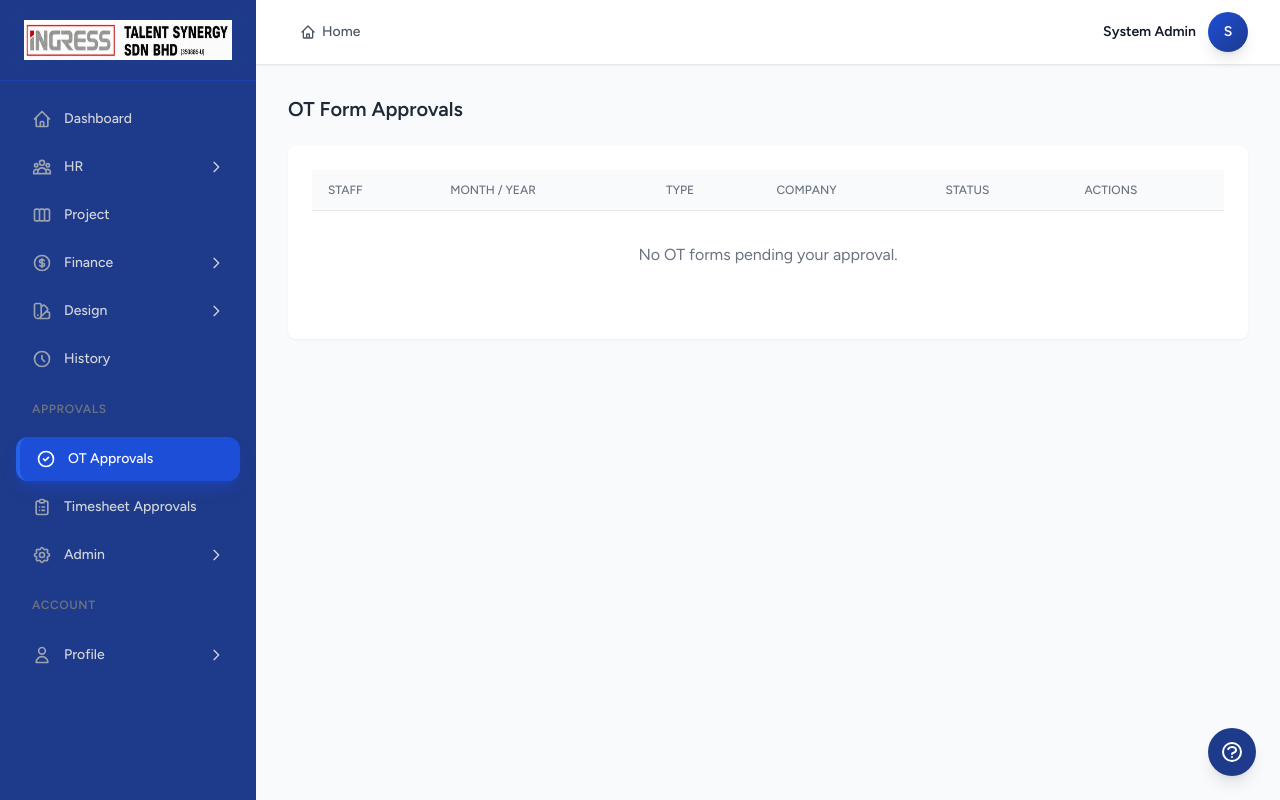
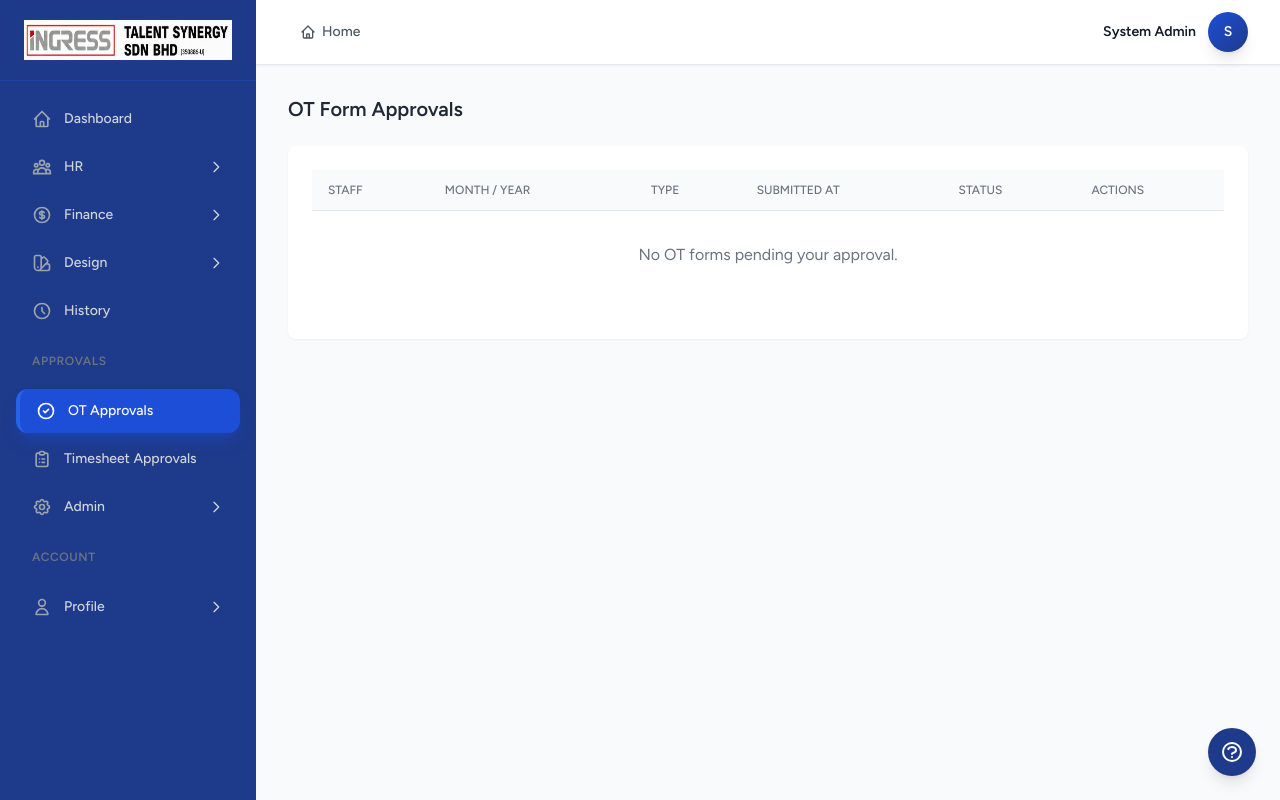
Before and after one commit to munizahzahid/timesheet-otform, a Laravel app: page /approvals/ot-forms in a window 1280 px wide. Run offline with Laravel 12, Linux system fonts and the light colour scheme; a user stored in the database is signed in; data comes from the database, SQL or seed files in the repository; data that the repository does not hold is empty; style sheets or scripts are compiled from the project's sources; some libraries are stand-ins or nearby versions.

Commit message:
fix(ot approvals): replace company with submitted at, guard project route in sidebar

```diff
--- a/resources/views/approvals/ot-forms/index.blade.php
+++ b/resources/views/approvals/ot-forms/index.blade.php
@@ -13,7 +13,7 @@
                                     <th class="px-4 py-3 text-left text-xs font-medium text-gray-500 uppercase">Staff</th>
                                     <th class="px-4 py-3 text-left text-xs font-medium text-gray-500 uppercase">Month / Year</th>
                                     <th class="px-4 py-3 text-left text-xs font-medium text-gray-500 uppercase">Type</th>
-                                    <th class="px-4 py-3 text-left text-xs font-medium text-gray-500 uppercase">Company</th>
+                                    <th class="px-4 py-3 text-left text-xs font-medium text-gray-500 uppercase">Submitted At</th>
                                     <th class="px-4 py-3 text-left text-xs font-medium text-gray-500 uppercase">Status</th>
                                     <th class="px-4 py-3 text-left text-xs font-medium text-gray-500 uppercase">Actions</th>
                                 </tr>
@@ -30,7 +30,9 @@
                                                 {{ $ot->form_type === 'executive' ? 'Executive' : 'Non-Executive' }}
                                             </span>
                                         </td>
-                                        <td class="px-4 py-3 text-sm text-gray-600">{{ $ot->company_name }}</td>
+                                        <td class="px-4 py-3 text-sm text-gray-600">
+                                            {{ $ot->plan_submitted_at ? $ot->plan_submitted_at->format('d/m/Y H:i') : '-' }}
+                                        </td>
                                         <td class="px-4 py-3 text-sm">
                                             @php
                                                 $badgeClass = match($ot->status) {
--- a/resources/views/layouts/sidebar.blade.php
+++ b/resources/views/layouts/sidebar.blade.php
@@ -68,7 +68,7 @@
         </div>
 
         {{-- Project (Admin Only) --}}
-        @if(Auth::user()->isAdmin())
+        @if(Auth::user()->isAdmin() && Route::has('admin.project.dashboard'))
             <a href="{{ route('admin.project.dashboard') }}"
                class="flex items-center gap-3 px-4 py-3 rounded-xl text-sm font-medium transition-all duration-200 group
                       {{ !$viewingOtherUser && request()->routeIs('admin.project.*') ? 'bg-blue-700 text-white shadow-lg shadow-blue-700/40 border-l-4 border-blue-600' : 'text-gray-300 hover:bg-blue-800 hover:text-white' }}">
```
